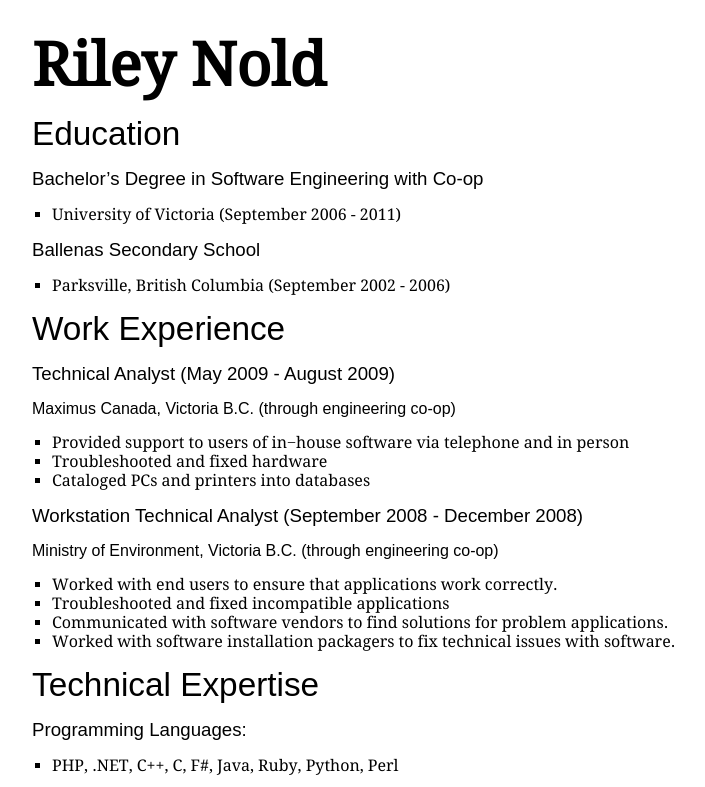
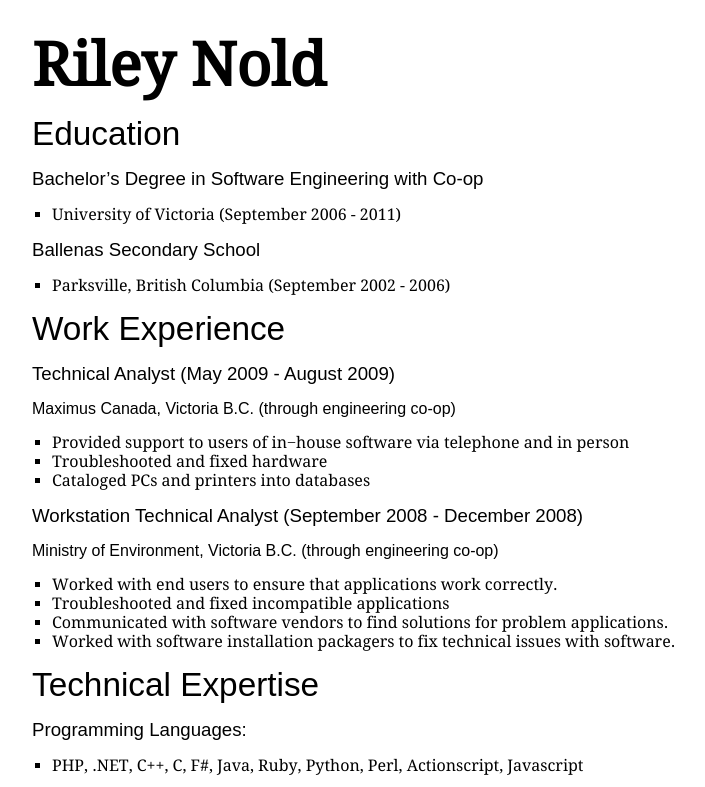
Before and after one commit to rileynold/Resume-Generator, a plain HTML site: page public/index.html in a window 1280 px wide. Shown: the top 787 px of the page, without its empty margins (18-723 px from the left). Drawn offline with Linux system fonts and the light colour scheme; a web font is replaced by a local one.

Commit message:
new changes to resume

```diff
--- a/public/index.html
+++ b/public/index.html
@@ -48,7 +48,7 @@
 
 <h3 id="programming-languages">Programming Languages:</h3>
 <ul>
-  <li>PHP, .NET, C++, C, F#, Java, Ruby, Python, Perl</li>
+  <li>PHP, .NET, C++, C, F#, Java, Ruby, Python, Perl, Actionscript, Javascript</li>
 </ul>
 
 <h3 id="markup-languages">Markup Languages:</h3>
```
Also changed, not shown: 2 other files.
